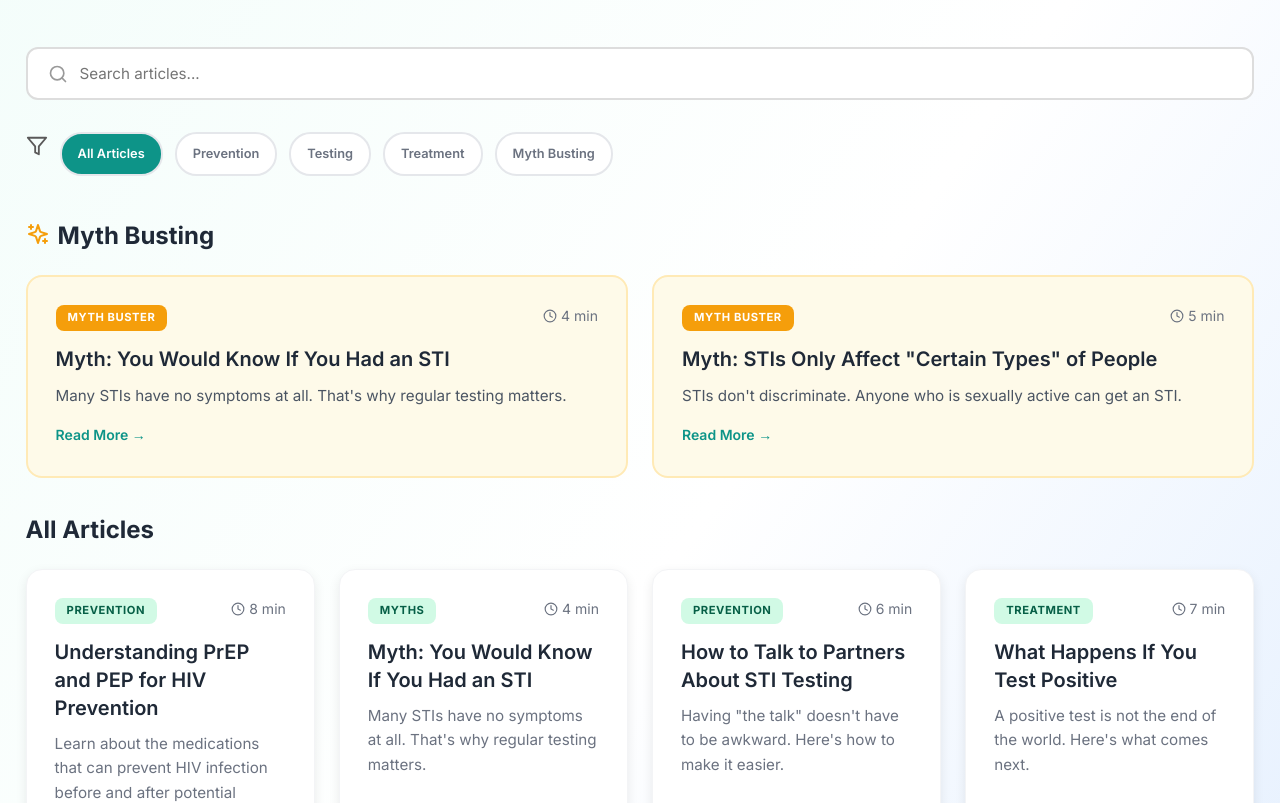
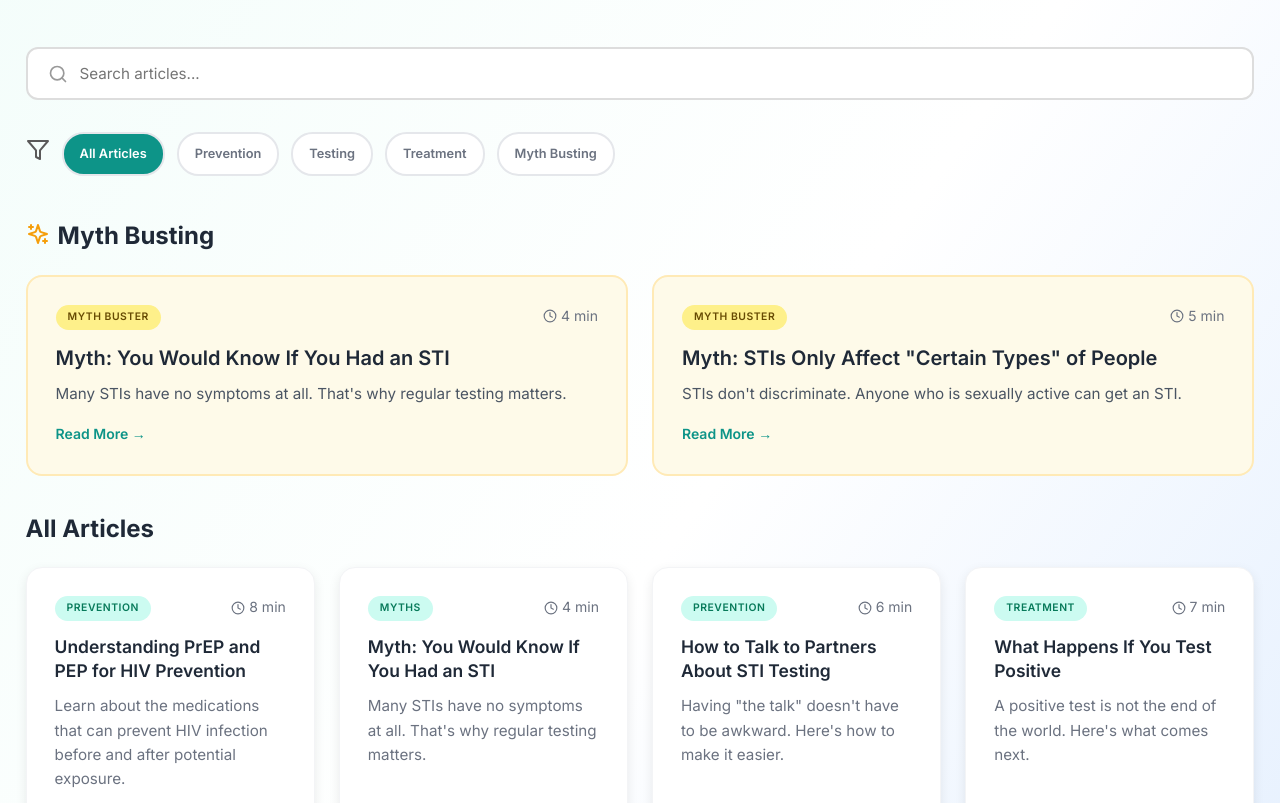
Before and after one commit to Rakhikamboj/STD-App, a React (Vite) app in the folder client/: page /education in a window 1280 px wide. Shown: the part 380-1183 px from the top of the page. Built offline with nearby package versions, Linux system fonts and the light colour scheme; no server answers.

Commit message:
fixed-articles-tab

```diff
--- a/client/src/components/ArticleTab.jsx
+++ b/client/src/components/ArticleTab.jsx
@@ -121,7 +121,7 @@ const ArticlesTab = () => {
 
       {/* Category Filters */}
       <div className={styles.categoryFilters}>
-        <div className={styles.filterIcon}><Filter size={22} color="#5a5959" /></div>
+        <div className={styles.filterIcon}><Filter size={24} color="#5a5959" /></div>
         {categories.map(cat => (
           <div
             key={cat.id}
--- a/client/src/components/Articlestab.module.css
+++ b/client/src/components/Articlestab.module.css
@@ -37,6 +37,7 @@
   display: flex;
   align-items: center;
   justify-items: center;
+  text-align: center;
   gap: clamp(0.5rem, 1.5vw, 0.75rem);
   margin-bottom: clamp(2rem, 3vw, 3rem);
   overflow-x: auto;
@@ -47,6 +48,11 @@
   color: #6b7280;
   font-size: clamp(18px, 2.5vw, 20px);
   flex-shrink: 0;
+  display: flex;
+  align-items: center;
+
+
+
   justify-content: center;
 }
 
@@ -124,12 +130,12 @@
 }
 
 .mythTag {
-  background: #f59e0b;
-  color: white;
-  font-size: clamp(0.65rem, 1vw, 0.7rem);
+  background: #fef08a;
+  color: #664a02;
+  font-size: clamp(0.5rem, 1vw, 0.65rem);
   padding: 0.25rem 0.75rem;
-  border-radius: 0.5rem;
-  font-weight: 700;
+  border-radius: 1.1rem;
+  font-weight: 600;
   letter-spacing: 0.05em;
   text-transform: uppercase;
 }
@@ -203,18 +209,18 @@
 }
 
 .articleTag {
-  background: #d1fae5;
-  color: #065f46;
-  font-size: clamp(0.65rem, 1vw, 0.7rem);
+  background: #ccfbf1;
+  color: #077a5a;
+  font-size: clamp(0.5rem, 1vw, 0.65rem);
   padding: 0.25rem 0.75rem;
-  border-radius: 0.5rem;
-  font-weight: 700;
+  border-radius: 1.1rem;
+  font-weight: 600;
   letter-spacing: 0.05em;
   text-transform: uppercase;
 }
 
 .articleTitle {
-  font-size: clamp(1.05rem, 1.75vw, 1.25rem);
+  font-size: clamp(1rem, 1.75vw, 1.09rem);
   font-weight: 600;
   color: #1f2937;
   margin-bottom: clamp(0.5rem, 1vw, 0.65rem);
```
